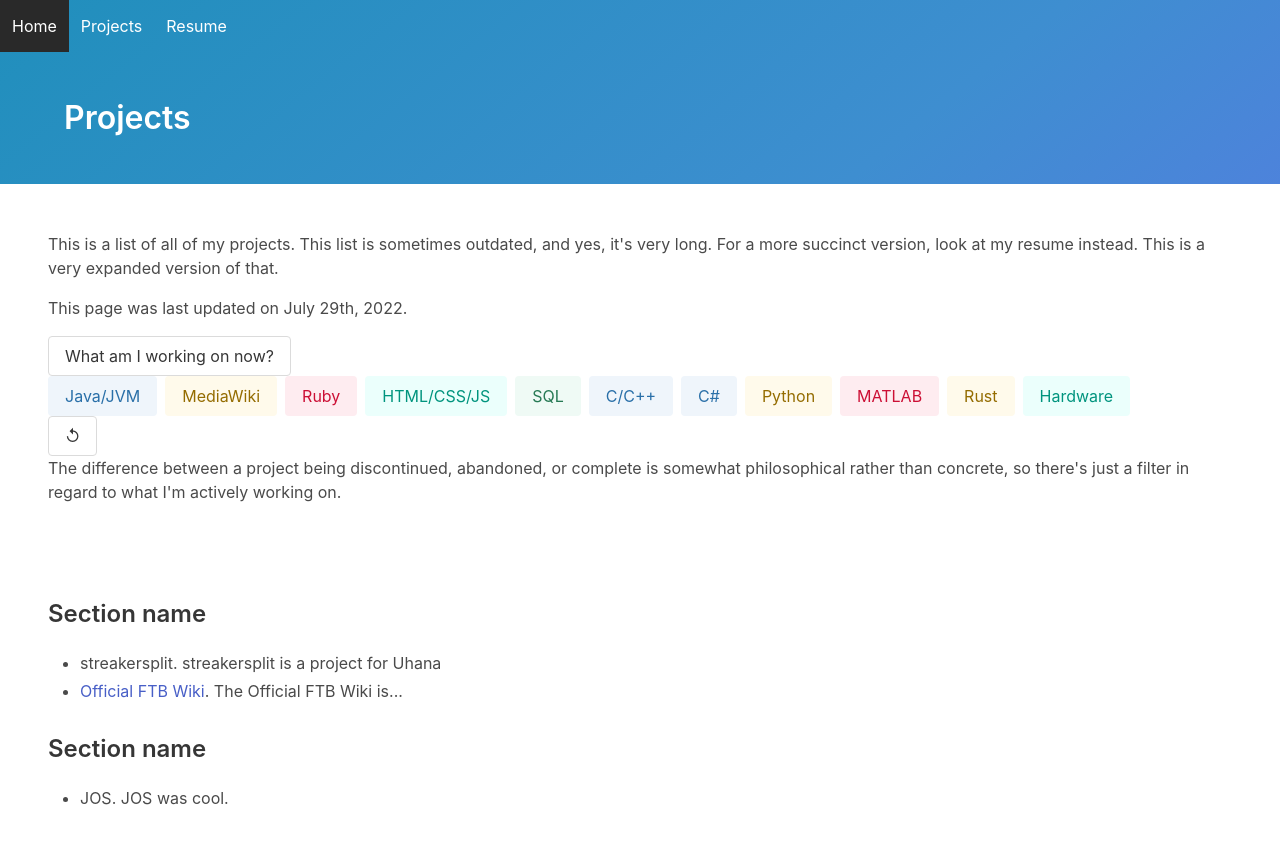
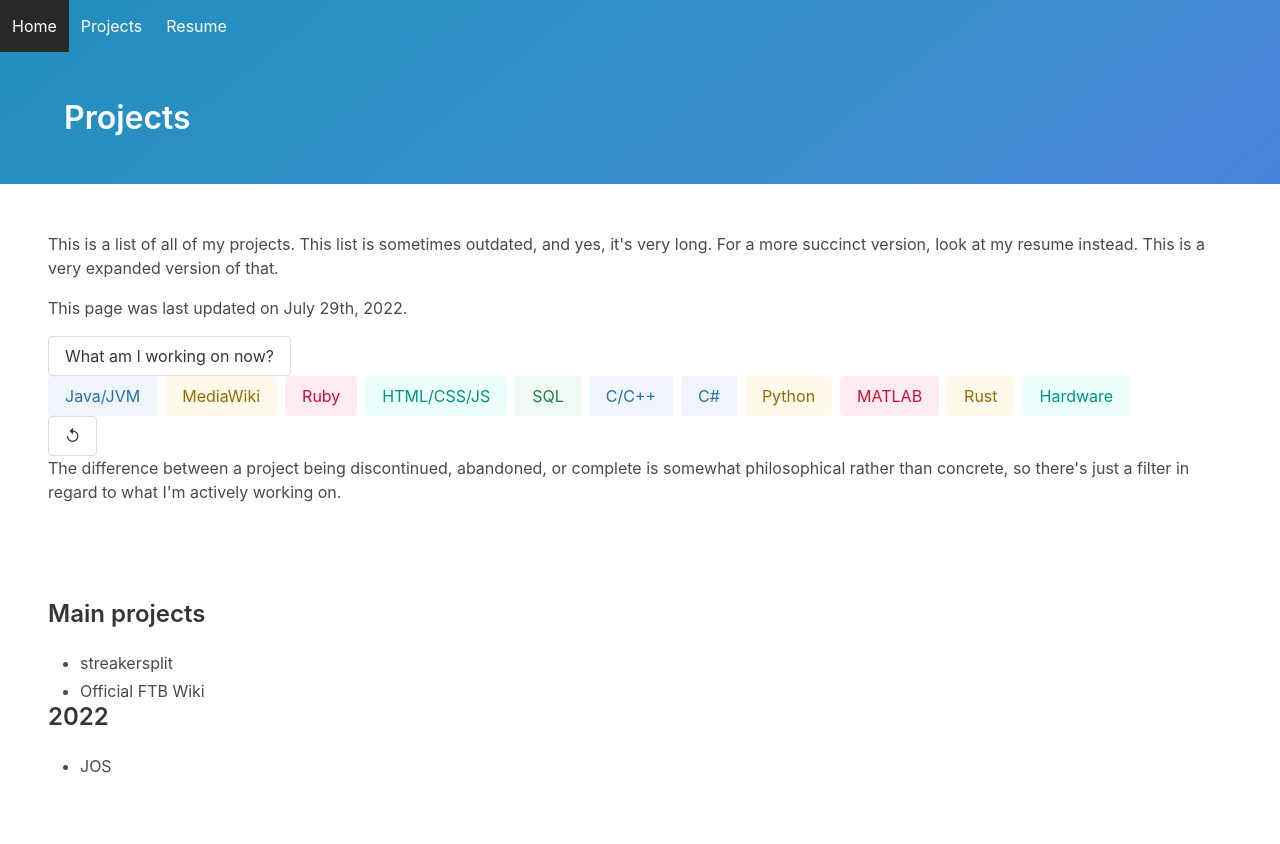
Before and after one commit to eric-unc/eric-unc.github.io, a Nuxt app: page /projects in a window 1280 px wide. Shown: the top 844 px of the page. Built offline with nearby package versions, Linux system fonts and the light colour scheme.

Commit message:
save current progress

```diff
--- a/pages/projects.vue
+++ b/pages/projects.vue
@@ -38,36 +38,61 @@
     </section>
     <section class="section">
       <div class="content">
-        <span v-html="projects"></span>
+        <div v-for="section in projects">
+          <h3 class="subtitle">{{ section.title }}</h3>
+          <ul>
+            <li v-for="project in filterProjects(section.projects)">{{ project.name }}</li>
+          </ul>
+        </div>
       </div>
     </section>
   </div>
 </template>
 
 <script>
+const sections = [
+  "Main projects",
+  "2022"
+]
+
+// Organized by sections here
 const projects = [
   {
+    // section title
+    title: "Main projects",
+    // the projects in that section
+    projects: [
+      {
+        // name of project
         name: "streakersplit",
-    sect: "Main projects",
+        // project status ('active' or 'active')
         status: 'inactive',
+        // array of languages/technologies
         langs: ['java'],
+        // description
         desc: "streakersplit is a project for Uhana"
       },
       {
         name: "Official FTB Wiki",
+        // optional: link to project
         link: "https://ftb.fandom.com/wiki/FTB_Wiki",
-    sect: "Main projects",
         status: 'active',
         langs: ['mediawiki, web'],
         desc: "The Official FTB Wiki is..."
       },
+    ]
+  },
+  {
+    title: "2022",
+    projects: [
       {
         name: "JOS",
-    sect: "2022",
         status: 'inactive',
         langs: ['c'],
         desc: "JOS was cool."
       }
+    ]
+  },
 ]
 
 function makeProjects(filter) {
@@ -113,15 +138,25 @@ export default {
   data() {
     return {
       filter: "none",
-      projects: makeProjects("none")
+      projects: projects,
     }
   },
 
   methods: {
-    filterProj(lang) {
+    filterProjects(toFilter) {
+      switch (this.filter) {
+        case "active":
+          return toFilter.filter(proj => proj.status === "active")
+        case "none":
+          return toFilter
+        default: // lang filter
+          return toFilter.filter(proj => proj.langs.includes(this.filter))
+      }
+    },
+    /*filterProj(lang) {
       this.filter = lang;
       this.projects = makeProjects(this.filter);
-    }
+    }*/
   }
 }
 </script>
```
Lines whose indentation alone changed are shown as unchanged.
